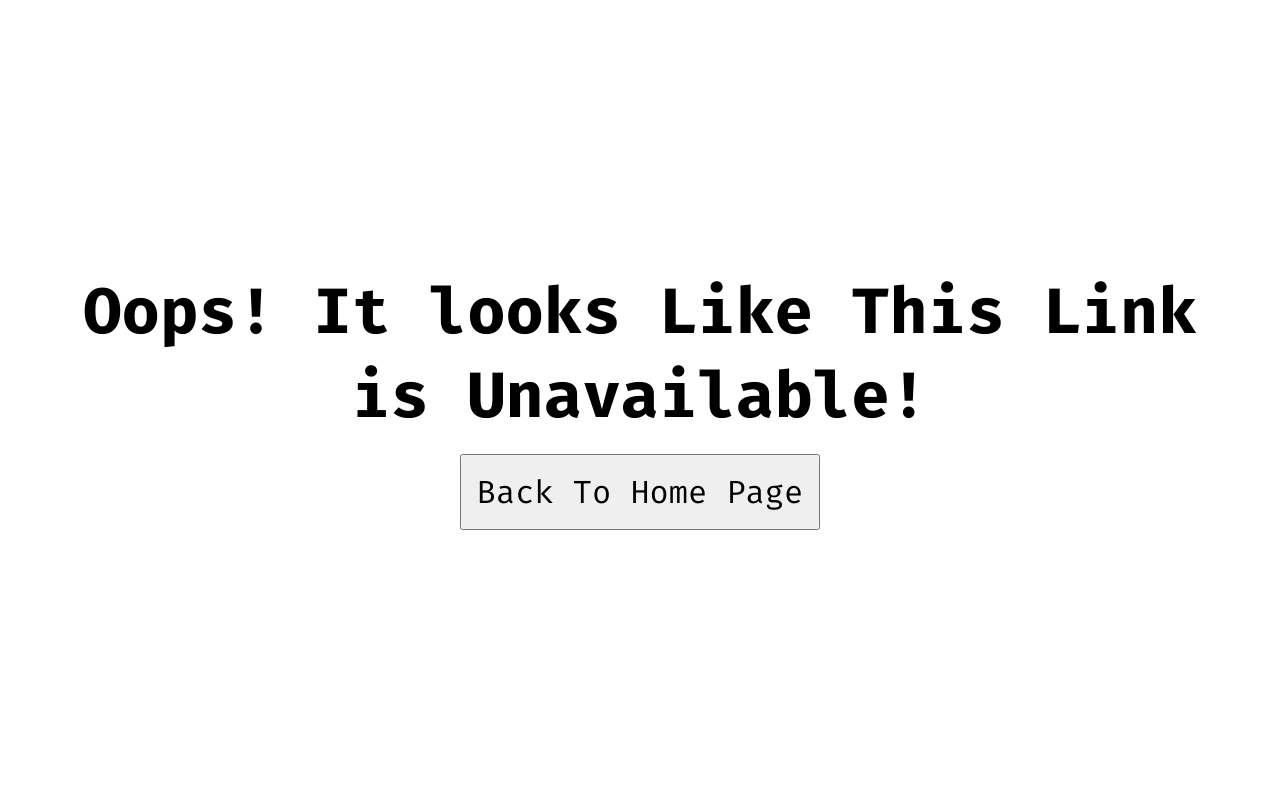
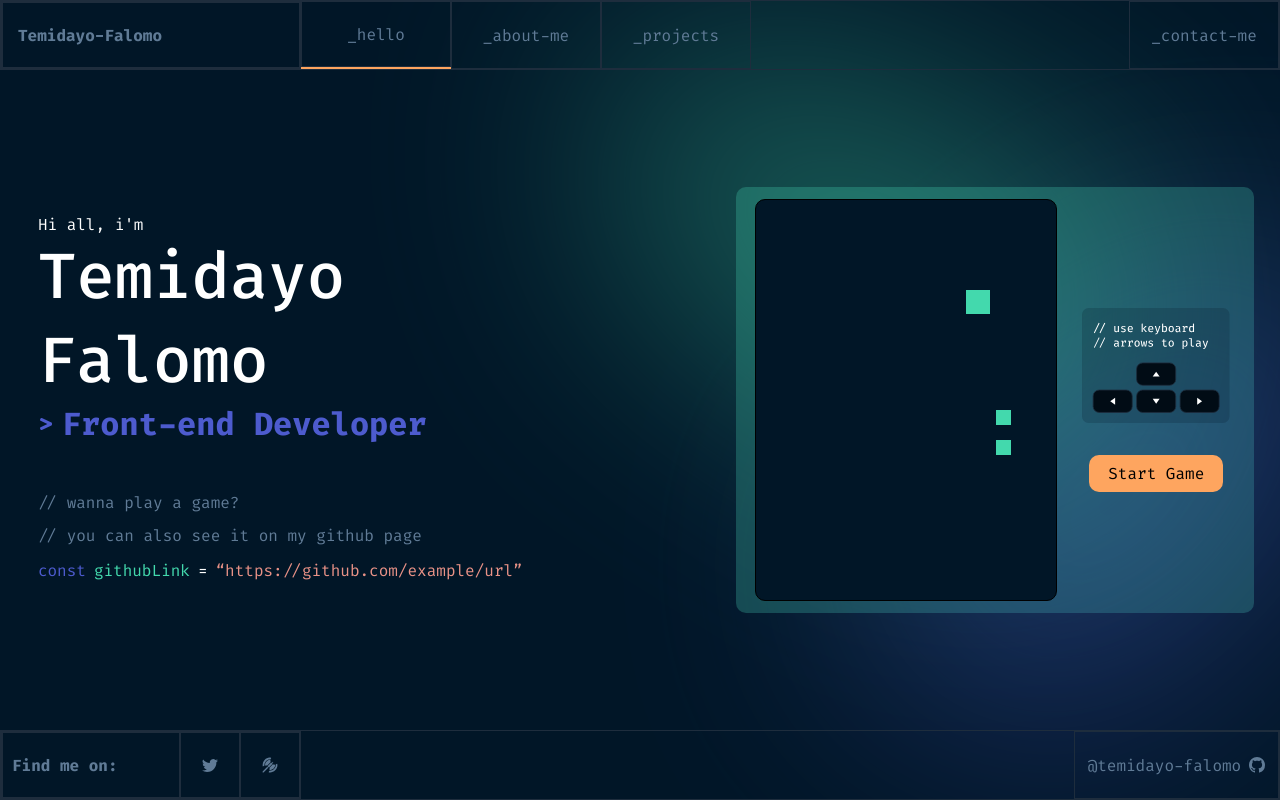
Before and after one commit to temidayo-falomo/Temidayo_Portfolio_1.0, a React (Create React App) app: page / in a window 1280 px wide. Built offline with nearby package versions, Linux system fonts and the light colour scheme.

Commit message:
updated routers

```diff
--- a/src/App.js
+++ b/src/App.js
@@ -1,13 +1,27 @@
 import React from "react";
 import "./App.css";
-import ErrorPage from "./components/errorPage/ErrorPage";
-import RoutesContainer from "./RoutesContainer";
+
+import { BrowserRouter as Router, Route, Routes } from "react-router-dom";
+import About from "./pages/about/About";
+import Home from "./pages/home/Home";
+import Projects from "./pages/projects/Projects";
+import Contact from "./pages/contact/Contact";
 
 function App() {
   return (
     <>
-      <RoutesContainer />
-      <ErrorPage />
+      <Router>
+        <>
+          <div className="App">
+            <Routes>
+              <Route exact path="/" element={<Home />} />
+              <Route path="projects" element={<Projects />} />
+              <Route path="about" element={<About />} />
+              <Route path="contact-me" element={<Contact />} />
+            </Routes>
+          </div>
+        </>
+      </Router>
     </>
   );
 }
--- a/src/RoutesContainer.js
+++ /dev/null
@@ -1,25 +0,0 @@
-import React from "react";
-import { BrowserRouter as Router, Route, Routes } from "react-router-dom";
-import About from "./pages/about/About";
-import Home from "./pages/home/Home";
-import Projects from "./pages/projects/Projects";
-import Contact from "./pages/contact/Contact";
-
-function RoutesContainer() {
-  return (
-    <>
-      <Router>
-        <>
-          <Routes>
-            <Route exact path="/home" element={<Home />} />
-            <Route path="projects" element={<Projects />} />
-            <Route path="about" element={<About />} />
-            <Route path="contact-me" element={<Contact />} />
-          </Routes>
-        </>
-      </Router>
-    </>
-  );
-}
-
-export default RoutesContainer;
--- a/src/components/navbar/Navbar.jsx
+++ b/src/components/navbar/Navbar.jsx
@@ -14,7 +14,10 @@
           </div>
 
           <ul className="nav-links flex">
-            <NavLink to="/home" className={({ isActive }) => (isActive ? 'active' : 'inactive')}>
+            <NavLink
+              to="/"
+              className={({ isActive }) => (isActive ? "active" : "inactive")}
+            >
               <li>_hello</li>
             </NavLink>
             <NavLink to="/about">
@@ -27,7 +30,10 @@
         </div>
 
         <ul className="nav-contact">
-          <NavLink to="/contact-me" className={({ isActive }) => (isActive ? 'active' : 'inactive')}>
+          <NavLink
+            to="/contact-me"
+            className={({ isActive }) => (isActive ? "active" : "inactive")}
+          >
             <li>_contact-me</li>
           </NavLink>
         </ul>
```
